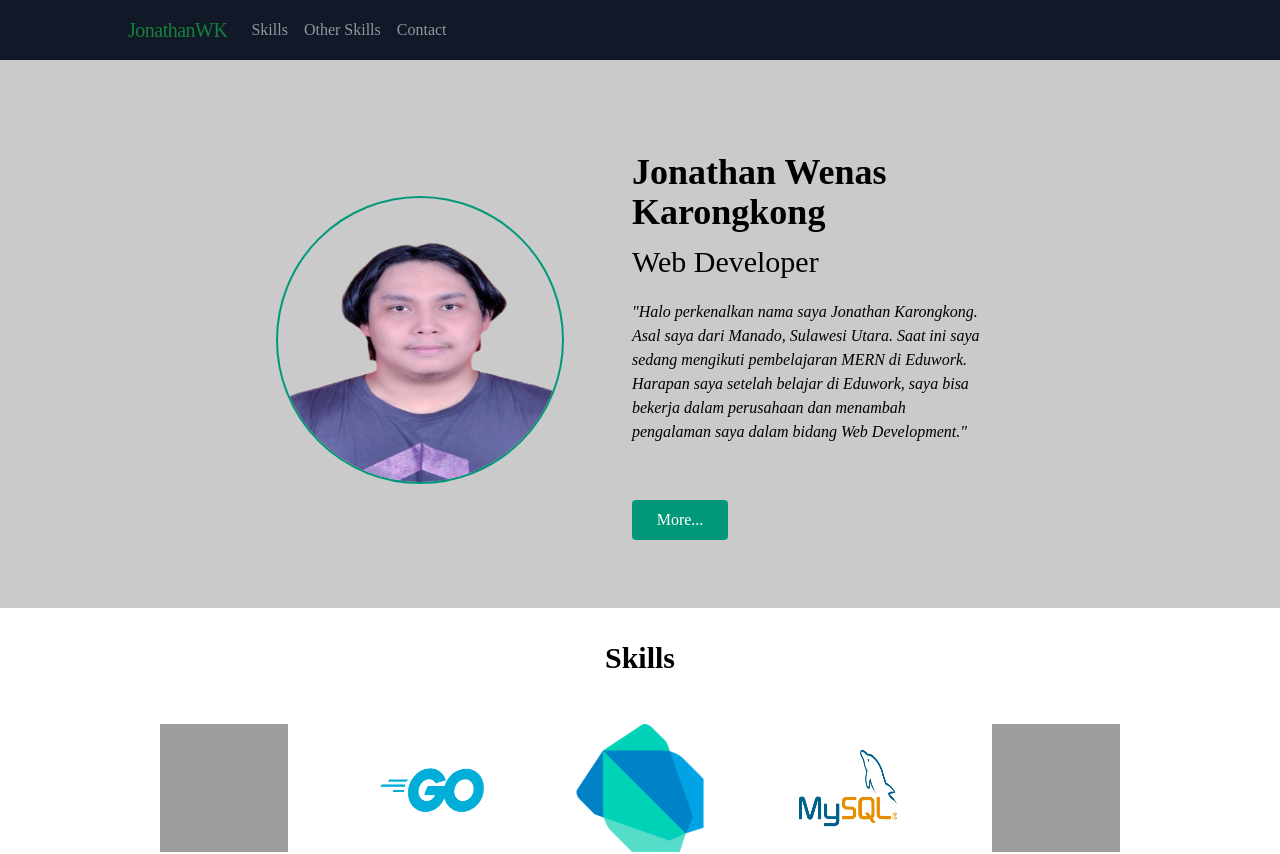
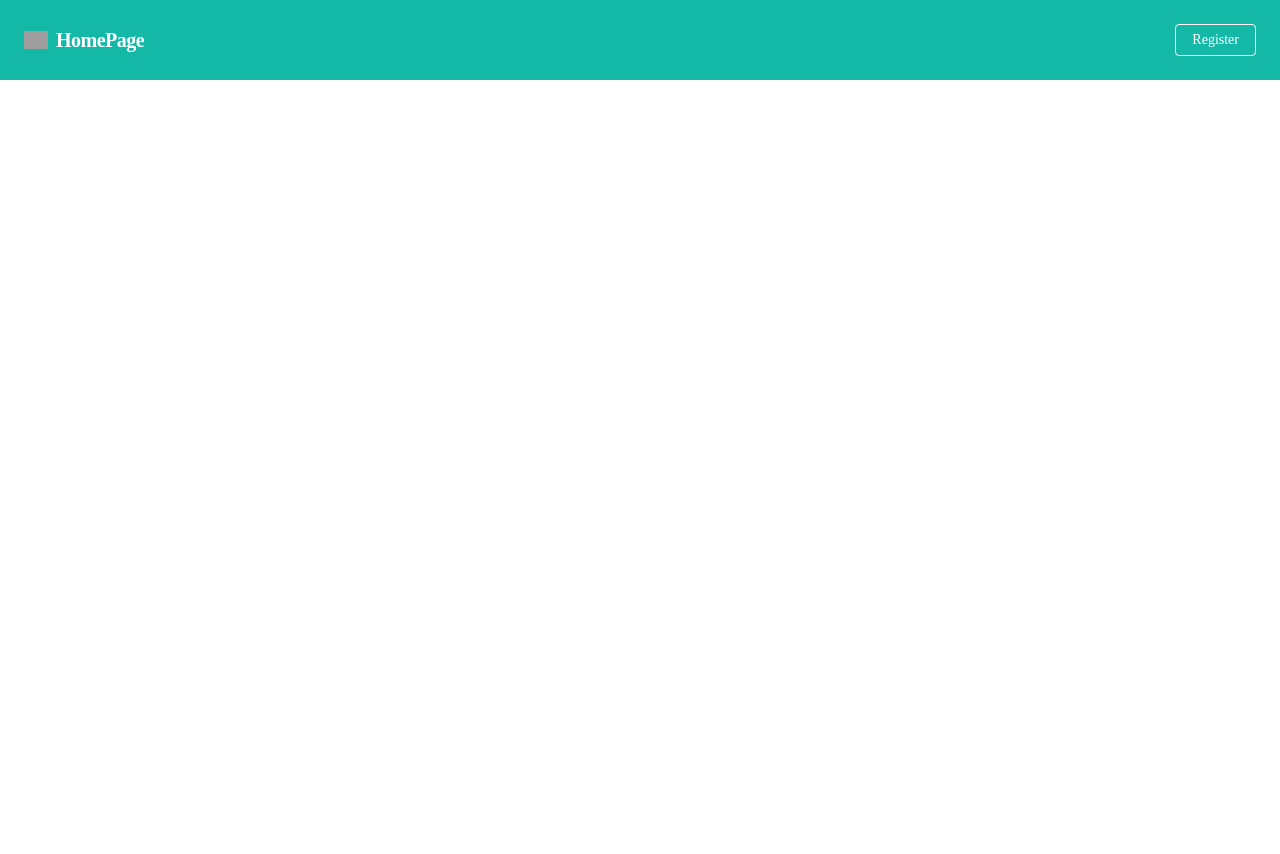
Before and after one commit to itsDevJokers/jonathan_reactjs, a React (Create React App) app: page / in a window 1280 px wide. Shown: the top 854 px of the page. After the commit the page ends 800 px from the top, so only its background shows below. Built offline with nearby package versions, Linux system fonts and the light colour scheme; grey boxes are pictures that could not be loaded.

Commit message:
tugas 3. form validation

```diff
--- a/package.json
+++ b/package.json
@@ -9,6 +9,7 @@
     "react": "^17.0.2",
     "react-dom": "^17.0.2",
     "react-scripts": "5.0.0",
+    "validatorjs": "^3.22.1",
     "web-vitals": "^2.1.4"
   },
   "scripts": {
--- a/src/App.js
+++ b/src/App.js
@@ -1,17 +1,9 @@
-import ContactForm from './tugas/2_styling_component/ContactForm';
-import Footer from './tugas/2_styling_component/Footer';
-import Jumbotron from './tugas/2_styling_component/Jumbotron';
-import Navbar from './tugas/2_styling_component/Navbar';
-import Skills from './tugas/2_styling_component/Skills';
+import WelcomePage from "./tugas/3_form_validation/WelcomePage";
 
 function App() {
   return (
     <div className="App">
-      <Navbar />
-      <Jumbotron />
-      <Skills />
-      <ContactForm />
-      <Footer />
+      <WelcomePage />
     </div>
   );
 }
--- /dev/null
+++ b/src/tugas/3_form_validation/Form.jsx
@@ -0,0 +1,92 @@
+import React, { Component } from 'react';
+import * as Validator from 'validatorjs';
+
+const Input = ({label, type, placeholder, onChange}) => {
+    return (
+        <>
+            <label className="block text-gray-700 text-sm font-bold mb-2">
+                {label}
+            </label>
+            <input className="shadow appearance-none border rounded w-full py-2 px-3 text-gray-700 leading-tight focus:outline-none focus:shadow-outline" type={type} placeholder={placeholder} onChange={e => onChange(e.target.value)} />
+        </>
+    )
+}
+
+const ShowErrors = ({errors}) => {
+    return (
+        <div>
+            {
+                errors.map((error,i) => <p key={i} className="pb-2 text-red-600 text-sm italic font-semibold">{error}</p>)
+
+            }
+        </div>
+    )
+}
+
+export class Form extends Component {
+    state = {
+        email: '',
+        password: '',
+        errors: [],
+    }
+
+    handleSubmit = (e) => {
+        e.preventDefault();
+        const {email, password} = this.state;
+
+        const data = {email, password};
+
+        const rules = {
+            email: 'required|email',
+            // for multiple rules
+            password: ['required', 'regex:/^(?=.*?[a-z])(?=.*?[0-9])(?=.*?[#?!@$%^&*-]).{8,}$/gm'],
+        };
+
+        let validation = new Validator(data, rules, {
+            regex: 'Password min 8 characters with at least 1 letter, 1 number and 1 special character'
+        });
+        validation.passes(() => {
+          alert(`
+          Registration Success!!
+          Your Email is ${email}
+          Your Password is ${password}
+        `)
+        });
+
+
+        this.setState({
+            errors: [
+                ...validation.errors.get('email'),
+                ...validation.errors.get('password'),
+            ]
+        })
+
+        setTimeout(() => this.setState({errors: []}), 2000);
+
+    }
+  render() {
+    return (
+        <div className="w-full max-w-xs">
+        <form className="bg-blue-300 shadow-2xl rounded px-8 pt-6 pb-8 mb-4" onSubmit={this.handleSubmit}>
+            <ShowErrors errors={this.state.errors} />
+          <div className="mb-4">
+            <Input label="Email" type="email" placeholder="Email" onChange={value => this.setState({email: value})}/>
+          </div>
+          <div className="mb-6">
+            <Input label="Password" type="password" placeholder="********" onChange={value => this.setState({password: value})}/>
+          </div>
+          <div className="flex items-center justify-between">
+            <button className="bg-blue-500 hover:bg-blue-700 text-white font-bold py-2 px-4 rounded focus:outline-none focus:shadow-outline" type="Submit">
+              Register
+            </button>
+            <a className="inline-block align-baseline font-bold text-sm text-blue-500 hover:text-blue-800" href="#">
+              Forgot Password?
+            </a>
+          </div>
+        </form>
+        </div>
+    )
+  }
+}
+
+export default Form
--- /dev/null
+++ b/src/tugas/3_form_validation/WelcomePage.jsx
@@ -0,0 +1,49 @@
+import React, { Component } from 'react'
+import Form from './Form'
+
+class Navbar extends Component {
+  state = {
+    isOpen: false
+  }
+  handleClick = () => {
+    this.setState({isOpen: !this.state.isOpen}, () => this.props.receivedValue(this.state.isOpen))
+  }
+  render() {
+    return (
+      <nav className="flex items-center justify-between flex-wrap bg-teal-500 p-6">
+        <div className="flex items-center flex-shrink-0 text-white mr-">
+        <img className='w-6 mr-2' src="https://img.icons8.com/office/16/000000/home--v1.png"/>
+          <span className="font-semibold text-xl tracking-tight">HomePage</span>
+        </div>
+        <div className="block">
+        <div>
+            <button className="inline-block text-sm px-4 py-2 leading-none border rounded text-white border-white hover:border-transparent hover:text-teal-500 hover:bg-white mt-4 lg:mt-0" onClick={this.handleClick}>Register</button>
+          </div>
+        </div>
+      </nav>
+    )
+  }
+}
+
+
+export default class WelcomePage extends Component {
+    state = {
+        isOpen: false
+    }
+    handleClick = (value) => {
+        this.setState({isOpen: value})
+        console.log(this.state.isOpen);
+    }
+  render() {
+    return (
+      <div>
+          <Navbar receivedValue={this.handleClick}/>
+          {this.state.isOpen && (
+              <div className='flex justify-center mt-20'>
+                <Form />
+              </div>
+          )}
+      </div>
+    )
+  }
+}
```
Also changed, not shown: 1 other file (tests, documents, lock files or other folders).
